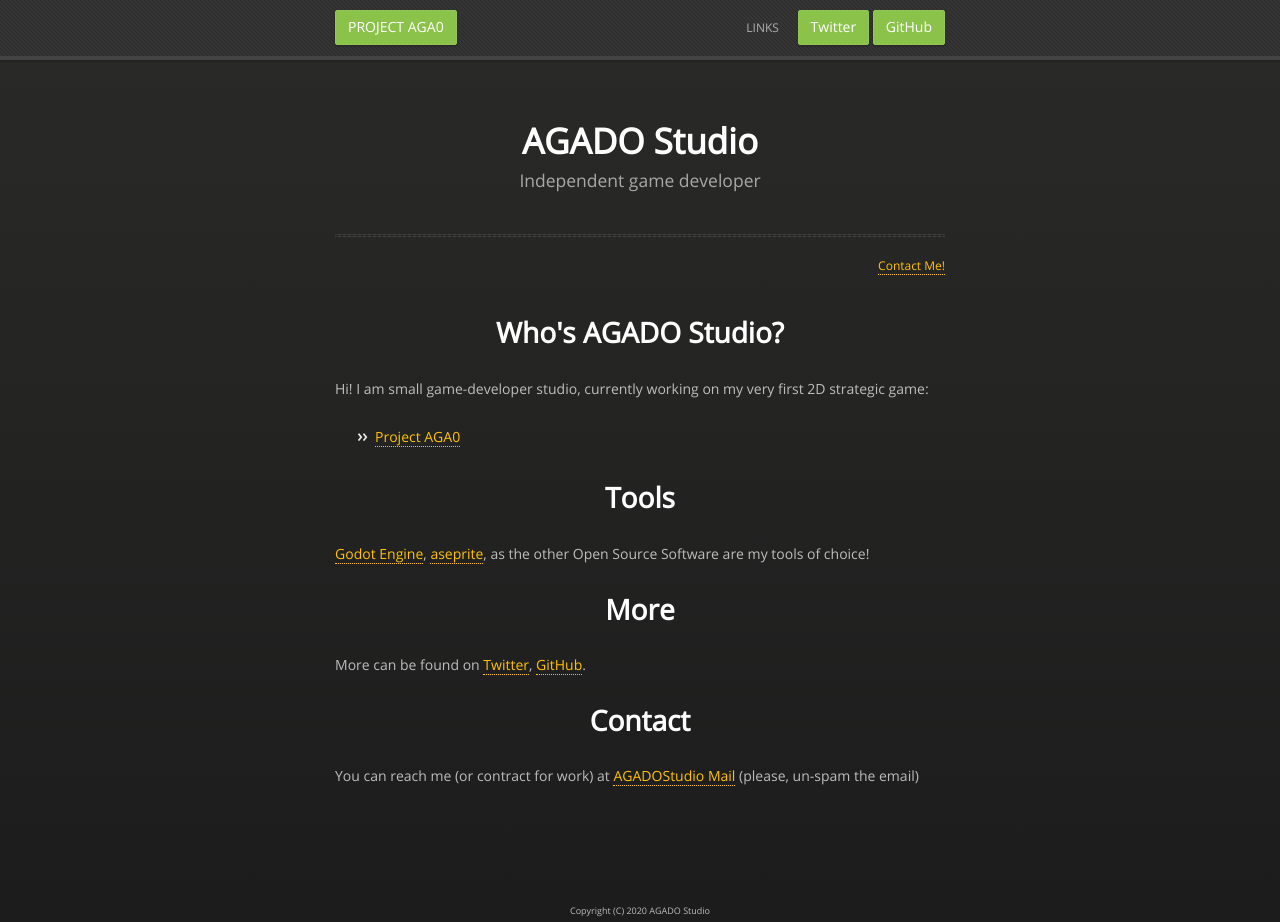
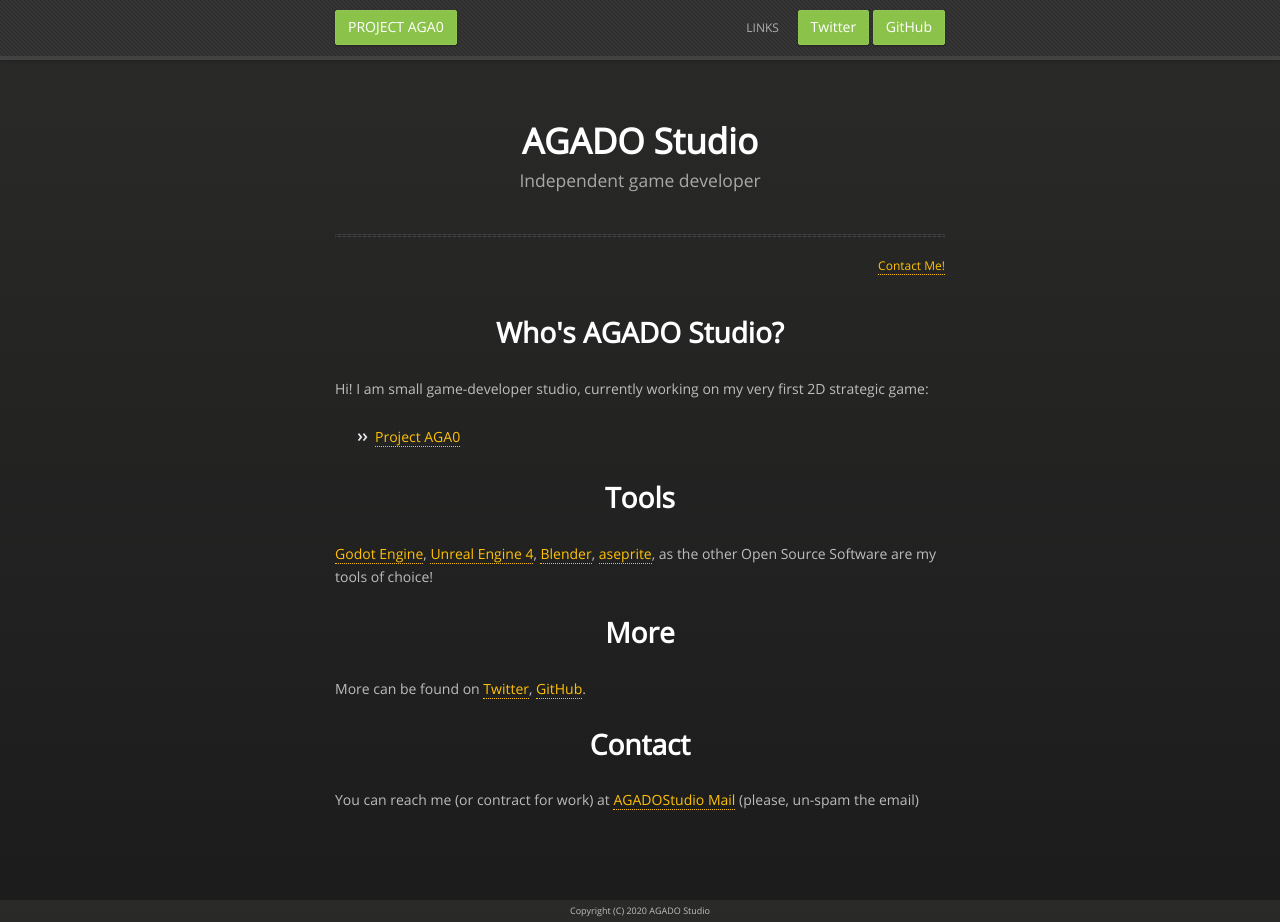
Before and after one commit to dreamsComeTrue/dreamsComeTrue.github.io, a Jekyll site: the page built from index.html, in a window 1280 px wide and 922 px high. Built offline with Jekyll 4.4.1, drawn with Linux system fonts in a browser that asks for light colours; nearby versions of some CDN libraries.

Commit message:
Add UE4 and Blender to the list of the tools

```diff
--- a/index.html
+++ b/index.html
@@ -31,8 +31,10 @@ layout: default
 
     <h2 style="text-align: center;">Tools</h2>
 
-    <p><a href="https://godotengine.org/">Godot Engine</a>, <a href="https://www.aseprite.org/">aseprite</a>, as the
-      other Open Source Software are my tools of choice! </p>
+    <p><a href="https://godotengine.org/">Godot Engine</a>,
+      <a href=" https://www.unrealengine.com">Unreal Engine 4</a>,
+      <a href=" https://www.blender.org">Blender</a>,
+      <a href="https://www.aseprite.org/">aseprite</a>, as the other Open Source Software are my tools of choice! </p>
 
 
     <h2 style="text-align: center;">More</h2>
```
Also changed, not shown: other parts of index.html (+3 -1 lines).
